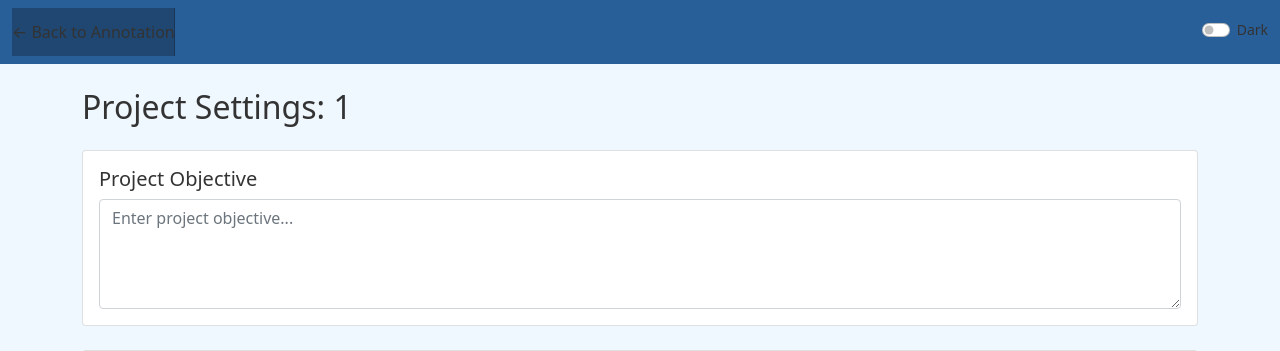
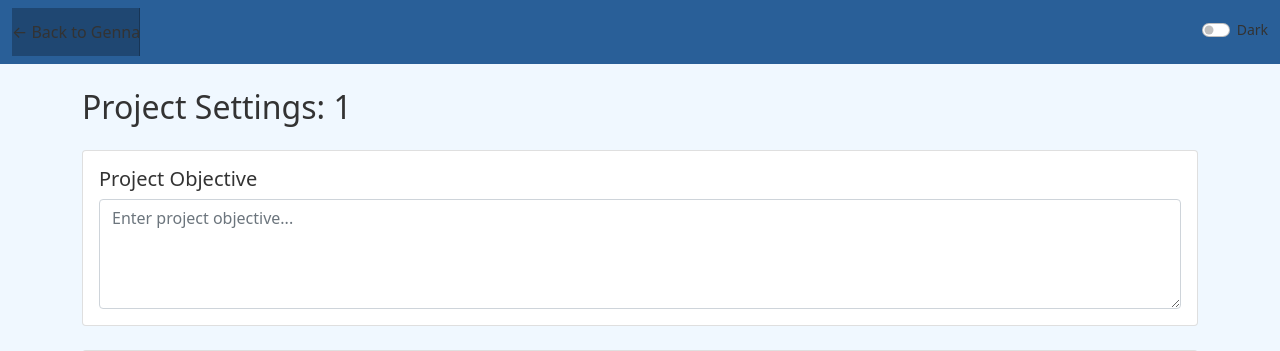
Before and after one commit to md-experiments/genna3, a Flask app: page /settings/1 in a window 1280 px wide. Shown: the top 351 px of the page. Run offline with Flask 3, Linux system fonts and the light colour scheme; some libraries are stand-ins or nearby versions.

Commit message:
Genna branding

```diff
--- a/templates/index.html
+++ b/templates/index.html
@@ -3,7 +3,7 @@
 <head>
     <meta charset="UTF-8">
     <meta name="viewport" content="width=device-width, initial-scale=1.0">
-    <title>Data Annotation App</title>
+    <title>Genna - Generative AI Annotation Tool</title>
     <link rel="stylesheet" href="https://cdn.jsdelivr.net/npm/bootstrap@5.1.3/dist/css/bootstrap.min.css">
     <link rel="stylesheet" href="https://cdn.jsdelivr.net/npm/bootstrap-icons@1.7.2/font/bootstrap-icons.css">
     <link rel="stylesheet" href="{{ url_for('static', filename='styles.css') }}">
@@ -12,7 +12,7 @@
 <body>
     <nav class="navbar navbar-expand-lg navbar-light bg-light">
         <div class="container-fluid">
-            <a class="navbar-brand" href="#">Data Annotation App</a>
+            <a class="navbar-brand" href="#">Genna - AI Annotation Tool</a>
             <div class="d-flex">
                 <select id="projectSelect" class="form-select me-2">
                     <option value="">Select Project</option>
--- a/templates/settings.html
+++ b/templates/settings.html
@@ -3,7 +3,7 @@
 <head>
     <meta charset="UTF-8">
     <meta name="viewport" content="width=device-width, initial-scale=1.0">
-    <title>Project Settings - {{ project }}</title>
+    <title>Genna - Project Settings</title>
     <link rel="stylesheet" href="https://cdn.jsdelivr.net/npm/bootstrap@5.1.3/dist/css/bootstrap.min.css">
     <link rel="stylesheet" href="https://cdn.jsdelivr.net/npm/bootstrap-icons@1.7.2/font/bootstrap-icons.css">
     <link rel="stylesheet" href="{{ url_for('static', filename='styles.css') }}">
@@ -11,7 +11,7 @@
 <body>
     <nav class="navbar navbar-expand-lg navbar-light bg-light">
         <div class="container-fluid">
-            <a class="navbar-brand" href="/">← Back to Annotation</a>
+            <a class="navbar-brand" href="/">← Back to Genna</a>
             <div class="d-flex">
                 <div class="form-check form-switch ms-2">
                     <input class="form-check-input mode-switch" type="checkbox" id="modeSwitch">
```
Also changed, not shown: README.md (added).
